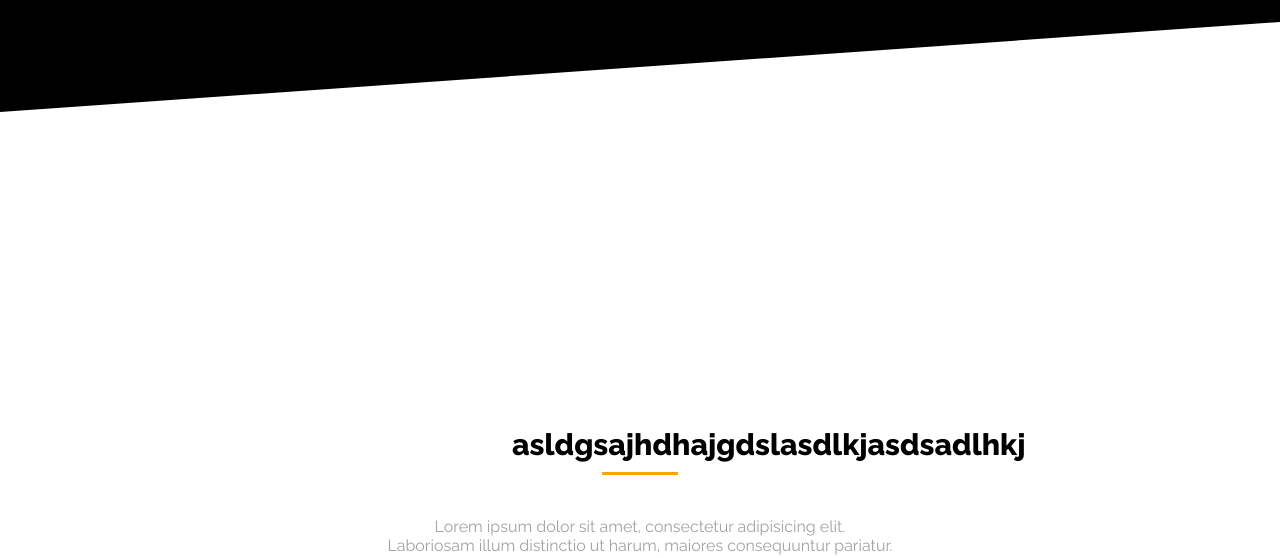
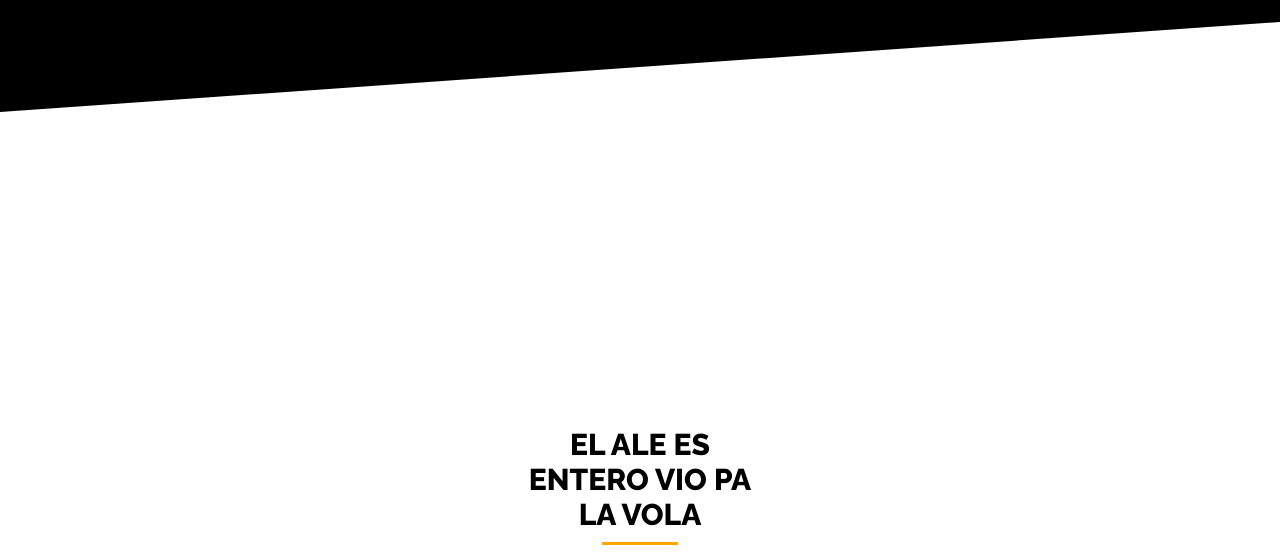
Before and after one commit to musubi92/layout, a plain HTML site: page index.html in a window 1280 px wide. Shown: the part 373-931 px from the top of the page. Drawn offline with Linux system fonts and the light colour scheme.

Commit message:
nuevo cambio en el index

```diff
--- a/index.html
+++ b/index.html
@@ -49,7 +49,7 @@
 
 </main>
 <section id="about-us" class="contenedor-secciones">
-<h2 class="titulo-secciones">asldgsajhdhajgdslasdlkjasdsadlhkj</h2>
+<h2 class="titulo-secciones">EL ALE ES ENTERO VIO PA LA VOLA</h2>
 <p class="texto-secciones">Lorem ipsum dolor sit amet, consectetur adipisicing elit. <br>Laboriosam illum distinctio ut harum, maiores consequuntur pariatur.</p>
 </section>
 <section class="fondo-cohete">
```
